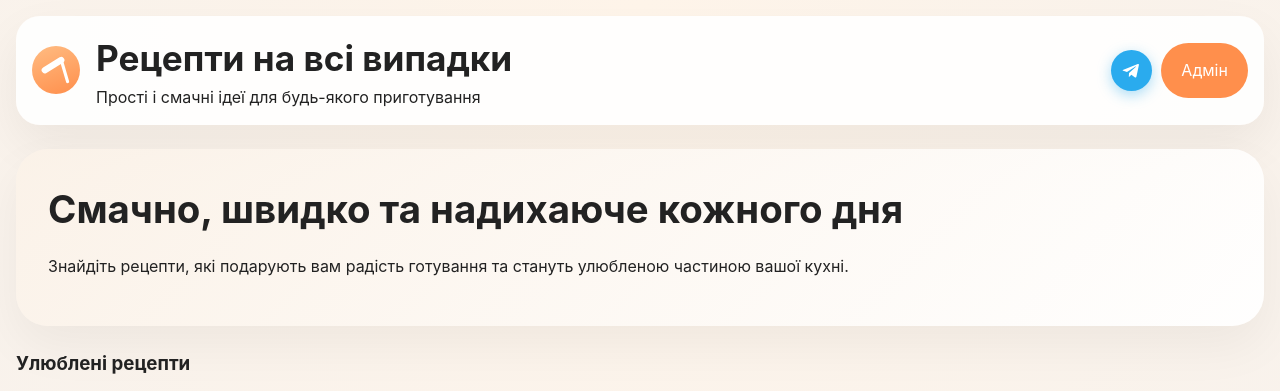
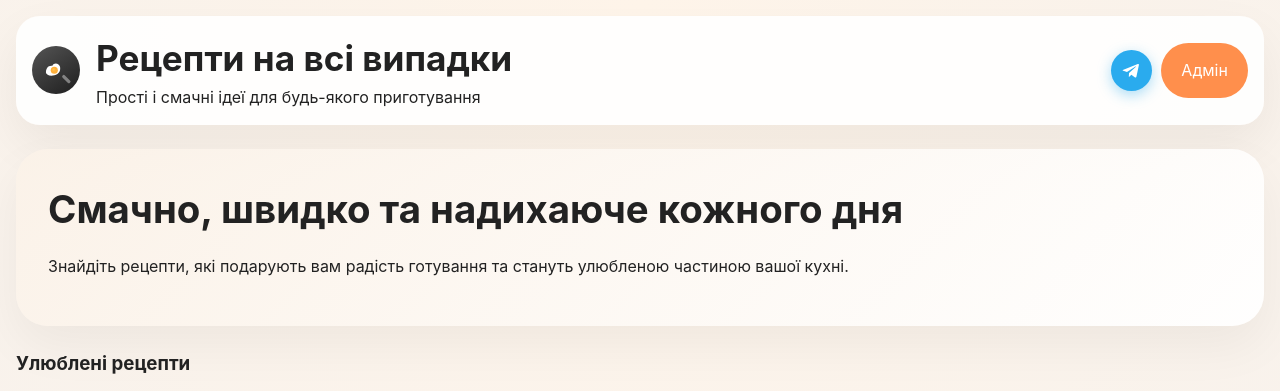
Before and after one commit to Maksum5Cherniy/food, a website: page index.html in a window 1280 px wide. Shown: the top 391 px of the page. Drawn offline with Linux system fonts and the light colour scheme; no server answers.

Commit message:
Logo: frying pan with egg SVG, dark circle background, cache v8

```diff
--- a/index.html
+++ b/index.html
@@ -35,10 +35,13 @@
       <div class="brand">
         <span class="logo" aria-label="Food Volt логотип">
           <svg viewBox="0 0 24 24" fill="none" aria-hidden="true" focusable="false">
-            <!-- blade: широка частина лопатки -->
-            <path d="M3 12 L16 4" stroke="currentColor" stroke-width="5" stroke-linecap="round"/>
-            <!-- handle: тонка ручка -->
-            <path d="M16 4 L21 21" stroke="currentColor" stroke-width="2.5" stroke-linecap="round"/>
+            <!-- Білок яйця -->
+            <path d="M4 14.5C3.5 11 5.5 8 9 8.5C9.8 6.5 12.2 6 13.8 7.5C16 9 15.5 13.5 13 15C10.5 16.5 7 16.8 5.2 15.5C4.5 15 4.2 14.8 4 14.5Z" fill="white"/>
+            <!-- Жовток -->
+            <circle cx="10.5" cy="12" r="2.8" fill="#FFB03B"/>
+            <circle cx="10" cy="11.5" r="1" fill="#FFD060" opacity="0.6"/>
+            <!-- Ручка сковорідки -->
+            <path d="M18 17 L22 21" stroke="rgba(255,255,255,0.4)" stroke-width="2.5" stroke-linecap="round"/>
           </svg>
         </span>
         <div>
--- a/service-worker.js
+++ b/service-worker.js
@@ -1,4 +1,4 @@
-const CACHE_NAME = "recipe-site-v7";
+const CACHE_NAME = "recipe-site-v8";
 const ASSETS = ["/index.html", "/styles.css", "/script.js", "/manifest.json"];
 
 self.addEventListener("install", (event) => {
--- a/styles.css
+++ b/styles.css
@@ -67,7 +67,7 @@ button, input, textarea {
   width: 3rem;
   height: 3rem;
   border-radius: 50%;
-  background: linear-gradient(160deg, #ffbc82, #ff8f4c);
+  background: linear-gradient(145deg, #555 0%, #1e1e1e 100%);
   color: white;
   flex-shrink: 0;
 }
```
